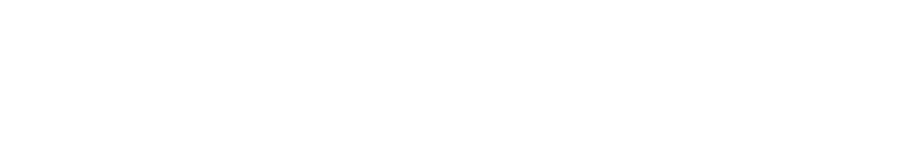
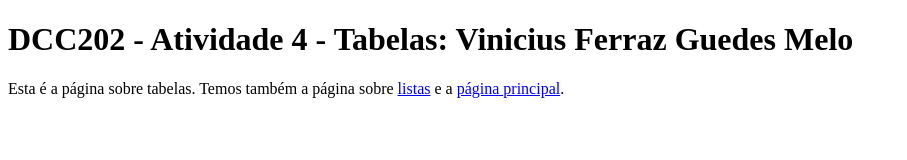
Before and after one commit to ufjf-dcc202/ufjf-dcc202-2023-3-b-atv4-ViniciusFGMelo, a website: page tabelas.html in a window 1280 px wide. Shown: the whole page, without its empty margins (0-907 px from the left). Drawn offline with Linux system fonts and the light colour scheme.

Commit message:
Feito tabelas

```diff
--- a/tabelas.html
+++ b/tabelas.html
@@ -3,9 +3,15 @@
     <head>
         <meta charset="UTF-8">
         <meta name="viewport" content="width=device-width, initial-scale=1.0">
-    <title>Document</title>
+        <title>DCC202 - Atividade 4 - Tabelas: Vinicius Ferraz Guedes Melo</title>
     </head>
     <body>
-
+        <main>
+            <h1>DCC202 - Atividade 4 - Tabelas: Vinicius Ferraz Guedes Melo</h1>
+            <p>Esta é a página sobre tabelas. Temos também a página sobre
+                <a href="listas.html">listas</a> e a
+                <a href="index.html">página principal</a>.
+            </p>
+        </main>
     </body>
     </html>
```
Lines whose indentation alone changed are shown as unchanged.
